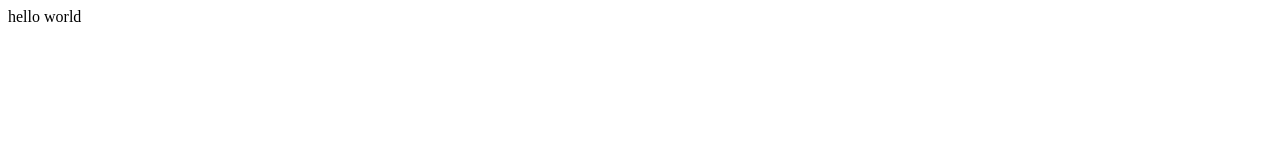
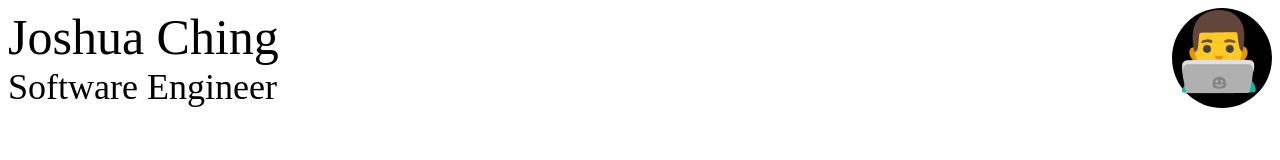
Before and after one commit to JoshuaChing/joshuaching.github.io, a Gatsby site: page / in a window 1280 px wide. Built offline with nearby package versions, Linux system fonts and the light colour scheme; Gatsby itself is replaced by a stand-in of ours.

Commit message:
init profile component

```diff
--- /dev/null
+++ b/src/common/common.module.scss
@@ -0,0 +1,6 @@
+// colors
+$cloud: #ecf0f1;
+
+// common styling for texts
+$headerTextSize: 50px; // used in profile header
+$subheaderTextSize: 36px; // used in profile header
--- /dev/null
+++ b/src/components/profile/profile.module.scss
@@ -0,0 +1,27 @@
+@import "../../common/common.module.scss";
+
+.headerContainer {
+    float: left;
+}
+
+.headerText {
+    font-size: $headerTextSize;
+}
+
+.subheaderText {
+    font-size: $subheaderTextSize;
+}
+
+.pictureContainer {
+    float: right;
+    width: 100px;
+    height: 100px;
+    background-color: #000000;
+    border-radius: 50%;
+}
+
+.picture {
+    width: 100px;
+    height: auto;
+    font-size: 75px;
+}
--- /dev/null
+++ b/src/components/profile/profile.tsx
@@ -0,0 +1,21 @@
+import * as React from "react"
+
+const styles = require('./profile.module.scss')
+
+class Profile extends React.PureComponent {
+    render() {
+        return (
+            <div>
+                <div className={styles.headerContainer}>
+                    <div className={styles.headerText}>Joshua Ching</div>
+                    <div className={styles.subheaderText}>Software Engineer</div>
+                </div>
+                <div className={styles.pictureContainer}>
+                    <div className={styles.picture}>👨‍💻</div>
+                </div>
+            </div>
+        )
+    }
+}
+
+export default Profile
--- a/src/pages/index.tsx
+++ b/src/pages/index.tsx
@@ -1,10 +1,11 @@
 import * as React from "react"
 import type { HeadFC } from "gatsby"
+import Profile from "../components/profile/profile"
 
 const IndexPage = () => {
   return (
     <main>
-      hello world
+      <Profile></Profile>
     </main>
   )
 }
```
